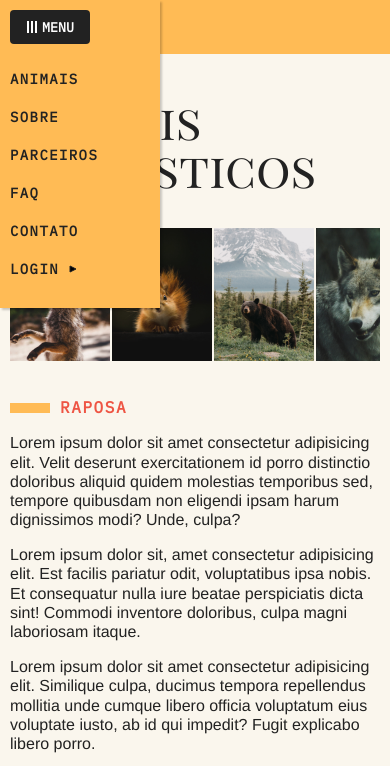
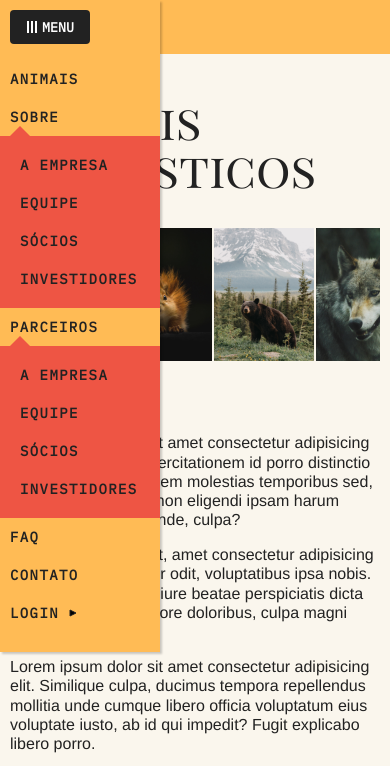
Before and after one commit to PedroHenriqueSampaioNovaes/animais-fantasticos, a website: page index.html in a window 390 px wide. Both pictures are taken after a click on the button "MENU". Shown: the top 766 px of the page. Drawn offline with Linux system fonts and the light colour scheme; no server answers.

Commit message:
Dropdown menu agora ativa automaticamente no mobile

```diff
--- a/css/dropdown-menu.css
+++ b/css/dropdown-menu.css
@@ -4,15 +4,15 @@
 
 [data-dropdown] .dropdown-menu {
   display: none;
-}
-
-[data-dropdown]:hover .dropdown-menu, [data-dropdown].ativo .dropdown-menu {
-  display: block;
   position: absolute;
   top: 38px;
   background: #EE5544;
   border: 2px solid #000;
   z-index: 200;
+}
+
+[data-dropdown]:hover .dropdown-menu, [data-dropdown].ativo .dropdown-menu {
+  display: block;
   animation: show-dropdown .3s forwards;
 }
 
@@ -41,3 +41,10 @@
     transform: initial;
   }
 }
+
+@media (max-width: 700px) {
+  [data-dropdown] .dropdown-menu {
+    display: block;
+    animation: show-dropdown .3s forwards;
+  }
+}
```
